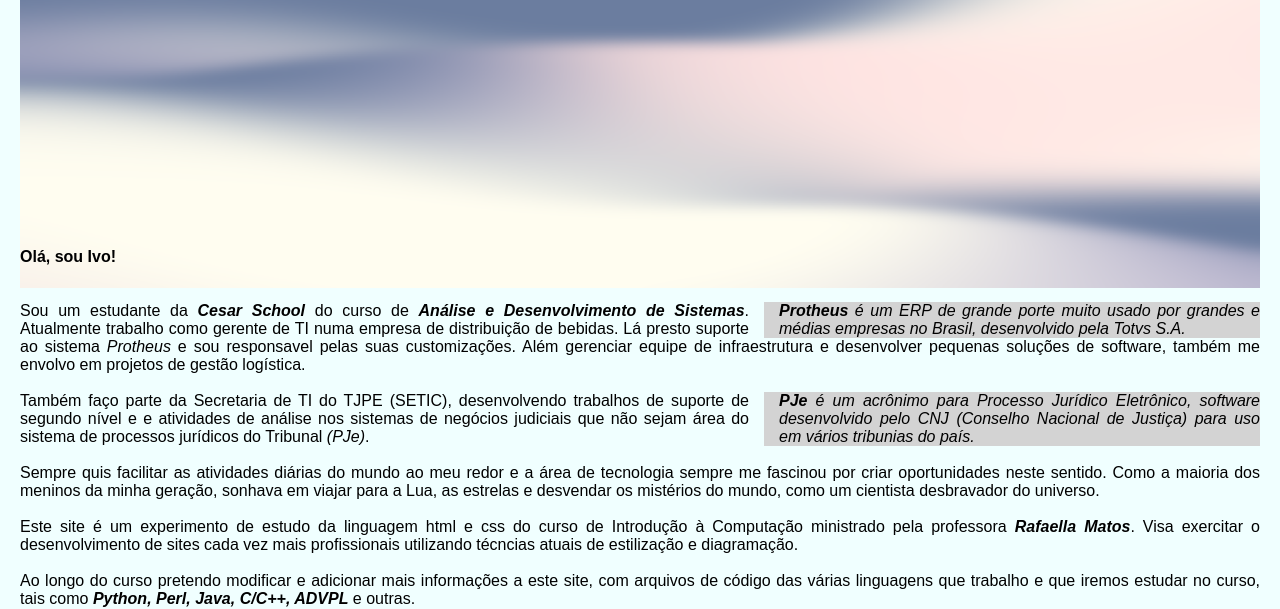
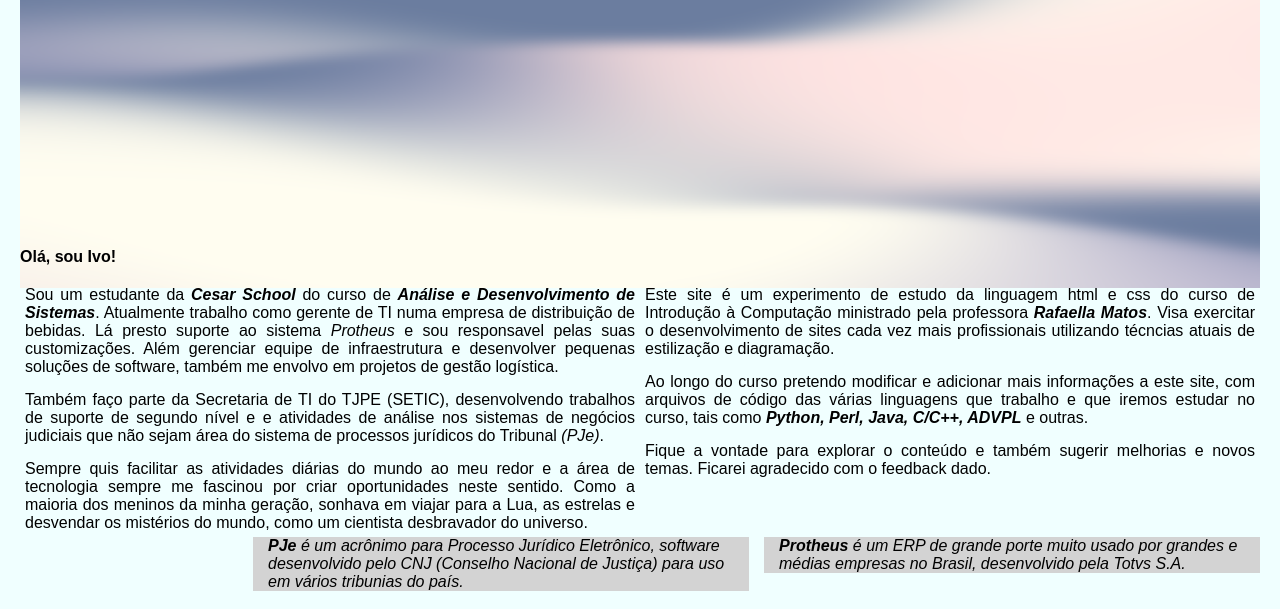
Before and after one commit to icaj/pagina_pessoal, a plain HTML site: page index.html in a window 1280 px wide. Shown: the part 206-815 px from the top of the page. Drawn offline with Linux system fonts and the light colour scheme.

Commit message:
Atualizacao para layout flex

```diff
--- a/css/style.css
+++ b/css/style.css
@@ -52,6 +52,20 @@ nav a {
     margin-top: -90px;
     text-align: justify;
     padding-top: 50px;
+}
+
+.conteudo_texto {
+    display: flex;
+    flex-wrap: wrap;
+}
+
+.conteudo_texto article {
+    flex: 33%;
+    margin: 5px;
+}
+
+.conteudo_texto p {
+    margin-top: 15px;
 }
 
 aside {
--- a/index.html
+++ b/index.html
@@ -25,27 +25,17 @@
         <div class="texto_principal">
             <h1>Olá, sou Ivo!</h1>
 
-            <br><br>
-
-            <aside>
-                <strong>Protheus</strong> é um ERP de grande porte muito usado por grandes e médias empresas no Brasil, desenvolvido pela Totvs S.A.
-            </aside>
+            <section class="conteudo_texto">
+                <article>
                     <p>
                         Sou um estudante da <span class="texto_destaque">Cesar School</span> do curso de <span class="texto_destaque">Análise e Desenvolvimento de Sistemas</span>.
                         Atualmente trabalho como gerente de TI numa empresa de distribuição de bebidas. Lá presto suporte ao sistema <cite>Protheus</cite> e sou responsavel pelas suas customizações. Além gerenciar equipe de
                         infraestrutura e desenvolver pequenas soluções de software, também me envolvo em projetos de gestão logística.
                     </p>
 
-            <br>
-
-            <aside>
-                <strong>PJe</strong> é um acrônimo para Processo Jurídico Eletrônico, software desenvolvido pelo CNJ (Conselho Nacional de Justiça) para uso em vários tribunias do país.
-            </aside>
                     <p> Também faço parte da Secretaria de TI do TJPE (SETIC), desenvolvendo trabalhos de suporte de segundo nível e
                         e atividades de análise nos sistemas de negócios judiciais que não sejam área do sistema de processos jurídicos do Tribunal <cite>(PJe)</cite>.
                     </p>
-
-            <br>
 
                     <p>
                         Sempre quis facilitar as atividades diárias do mundo ao meu redor e a área de tecnologia sempre me fascinou
@@ -53,28 +43,42 @@
                         viajar para a Lua, as estrelas e desvendar os mistérios do mundo, como um cientista desbravador
                         do universo.
                     </p>
+                </article>
 
-            <br>
-
+                <article>
                     <p>
                         Este site é um experimento de estudo da linguagem html e css do curso de Introdução
                         à Computação ministrado pela professora <span class="texto_destaque">Rafaella Matos</span>. Visa exercitar o desenvolvimento
                         de sites cada vez mais profissionais utilizando técncias atuais de estilização e diagramação.
                     </p>
 
-            <br>
-
                     <p>
                         Ao longo do curso pretendo modificar e adicionar mais informações a este site, com arquivos
                         de código das várias linguagens que trabalho e que iremos estudar no curso, tais como <span class="texto_destaque">Python, Perl, Java, C/C++, ADVPL</span> e outras.
                     </p>
 
-            <br>
-
-            <p>Fique a vontade para explorar o conteúdo e também sugerir melhorias e novos temas. Ficarei agradecido
+                    <p>
+                        Fique a vontade para explorar o conteúdo e também sugerir melhorias e novos temas. Ficarei agradecido
                         com o feedback dado.
                     </p>
+                </article>
+
+            </section>
+
         </div>
+
+        <div>
+            <aside>
+                <strong>Protheus</strong> é um ERP de grande porte muito usado por grandes e médias empresas no Brasil, desenvolvido pela Totvs S.A.
+            </aside>
+        </div>
+
+        <div>
+            <aside>
+                <strong>PJe</strong> é um acrônimo para Processo Jurídico Eletrônico, software desenvolvido pelo CNJ (Conselho Nacional de Justiça) para uso em vários tribunias do país.
+            </aside>
+        </div>
+
     </main>
 
     <footer>
```
Lines whose indentation alone changed are shown as unchanged.
